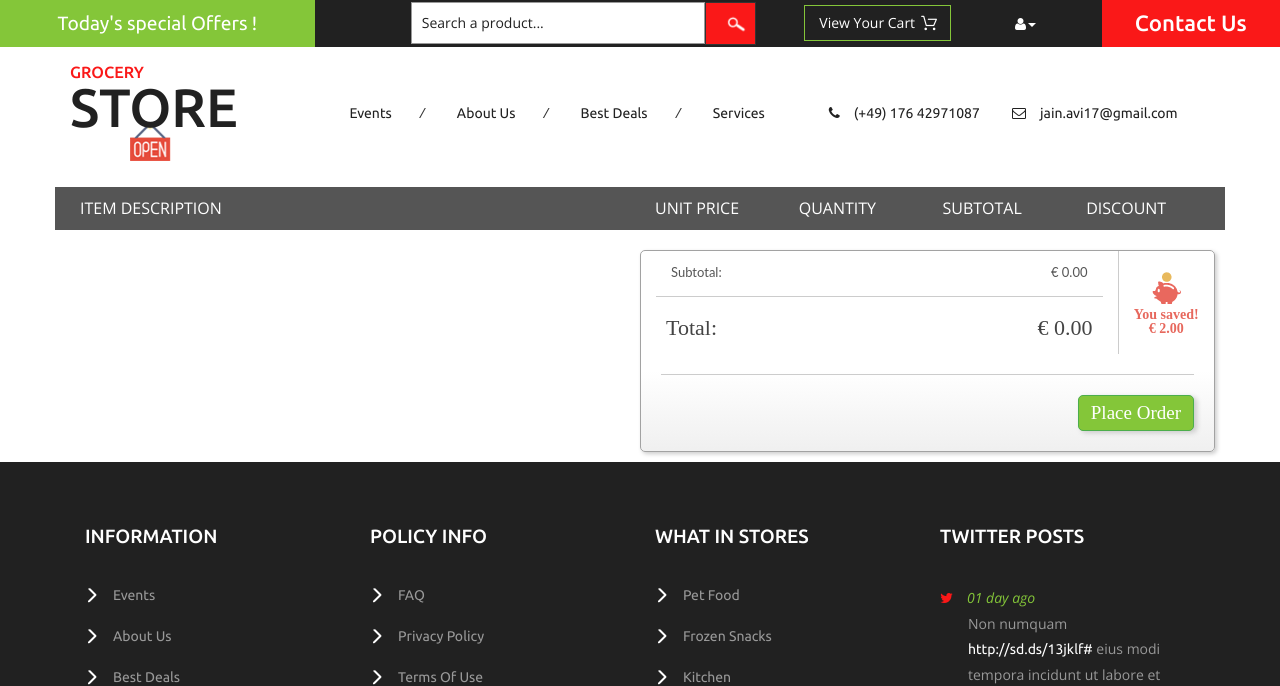
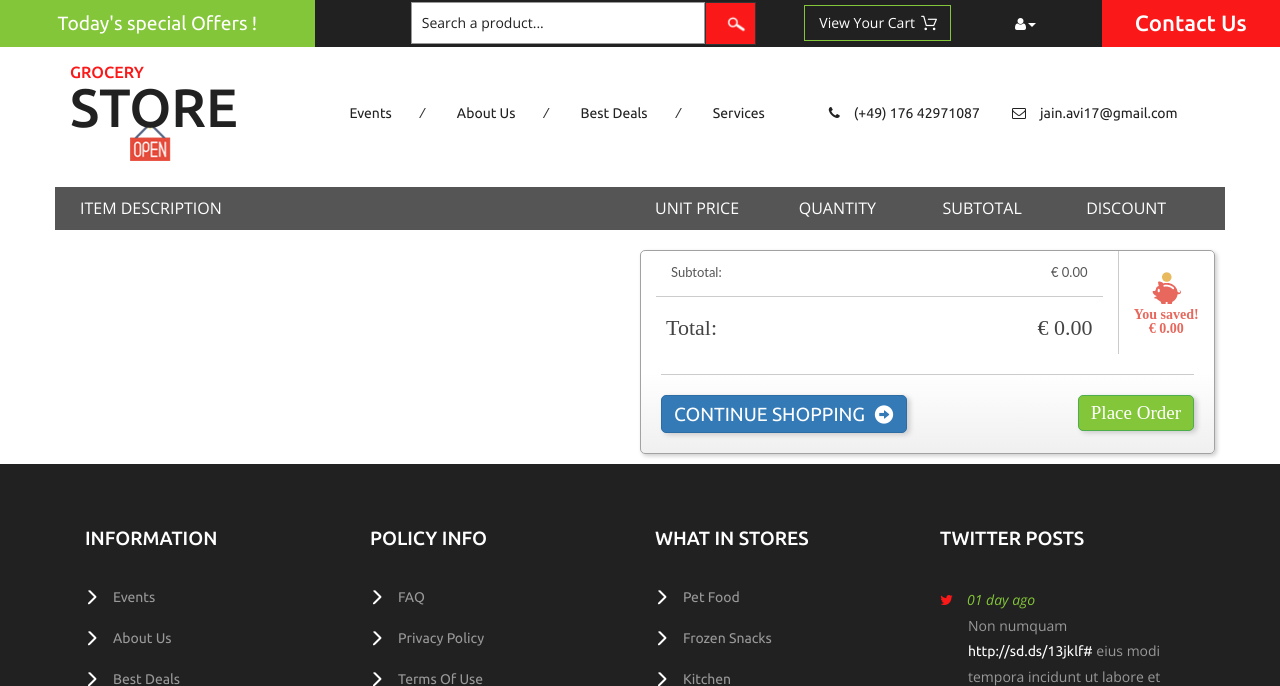
Before and after one commit to jainavi-zz/groceryapp, a Django app: page /checkout in a window 1280 px wide. Shown: the top 686 px of the page. Run offline with Django 3.2, Linux system fonts and the light colour scheme; some libraries are stand-ins or nearby versions.

Commit message:
code refactorization

```diff
--- a/assets/css/checkout.css
+++ b/assets/css/checkout.css
@@ -76,3 +76,16 @@
     border-radius: 5px;
     box-shadow: 3px 2px 5px #ccc;
 }
+
+.row-place-order a {
+    font: 400 19px Roboto Slab,serif;
+    border-radius: 5px;
+    box-shadow: 3px 2px 5px #ccc;
+    text-transform: uppercase;
+}
+
+.row-place-order a > span {
+    top: 3px;
+    left: 5px;
+    padding-right: 5px;
+}
--- a/assets/js/checkout.js
+++ b/assets/js/checkout.js
@@ -7,19 +7,23 @@
 
 	var cartTableHTML = '';
 	var subTotal = 0.00;
+	var totalDiscount = 0.00;
 	var currency = '€';
 
 	if (cart && cart.length) {
 		$.each(cart, function(idx, item) {
 			cartTableHTML += getCartTableHTML(item);
 			subTotal += (item.price - item.discount) * item.qty;
+			totalDiscount += item.discount * item.qty;
 		});
 	}
 
 	$('.row-cart').html(cartTableHTML);
 	$('#order-subtotal').html(currency + ' ' + parseFloat(subTotal).toFixed(2));
 	$('#order-total').html(currency + ' ' + parseFloat(subTotal).toFixed(2));
+	$('#total-discount').html(currency + ' ' + parseFloat(totalDiscount).toFixed(2));
 	$('#order-subtotal').data('subtotal', subTotal);
+	$('#total-discount').data('totaldiscount', totalDiscount);
 }
 
 function getCartTableHTML(item) {
@@ -76,6 +80,7 @@
     if (!isNaN(currentVal)) {
     	var cart = JSON.parse(localStorage.getItem('cart'));
     	var subTotal = parseFloat($("#order-subtotal").data('subtotal'));
+		var totalDiscount = parseFloat($("#total-discount").data('totaldiscount'));
 
         if(type == 'minus') {
 
@@ -85,11 +90,14 @@
 					if (item.item_id == item_id) {
 						item.qty = +item.qty - 1;
 						subTotal -= (item.price - item.discount);
+						totalDiscount -= item.discount;
 						$(itemSubTotalEl).html(item.currency + ' ' + parseFloat((item.price - item.discount) * item.qty).toFixed(2));
 						$(itemDiscountEl).html(item.currency + ' ' + parseFloat(item.discount * item.qty).toFixed(2));
 						$("#order-subtotal").html(item.currency + ' ' + parseFloat(subTotal).toFixed(2));
 						$("#order-total").html(item.currency + ' ' + parseFloat(subTotal).toFixed(2));
+						$('#total-discount').html(item.currency + ' ' + parseFloat(totalDiscount).toFixed(2));
 						$("#order-subtotal").data('subtotal', subTotal);
+						$('#total-discount').data('totaldiscount', totalDiscount);
 						return false;
 					}
 				});
@@ -106,11 +114,14 @@
 					if (item.item_id == item_id) {
 						item.qty = +item.qty + 1;
 						subTotal += (item.price - item.discount);
+						totalDiscount += +item.discount;
 						$(itemSubTotalEl).html(item.currency + ' ' + parseFloat((item.price - item.discount) * item.qty).toFixed(2));
 						$(itemDiscountEl).html(item.currency + ' ' + parseFloat(item.discount * item.qty).toFixed(2));
 						$("#order-subtotal").html(item.currency + ' ' + parseFloat(subTotal).toFixed(2));
 						$("#order-total").html(item.currency + ' ' + parseFloat(subTotal).toFixed(2));
+						$('#total-discount').html(item.currency + ' ' + parseFloat(totalDiscount).toFixed(2));
 						$("#order-subtotal").data('subtotal', subTotal);
+						$('#total-discount').data('totaldiscount', totalDiscount);
 						return false;
 					}
 				});
--- a/templates/checkout.html
+++ b/templates/checkout.html
@@ -102,19 +102,22 @@
 									<b>Total:</b>
 								</div>
 								<div class="col-md-6 taR">
-									<b id="order-total">€ 25.00</b>
+									<b id="order-total"></b>
 								</div>
 							</div>
 						</div>
 						<div class="col-md-2 col-total-discount">
 							<span>You saved!</span>
-							<span>€ 2.00</span>
+							<span id="total-discount"></span>
 						</div>
 					</div>
 					<div class="row row-place-order">
 						<hr>
+						<a href="/" class="btn btn-primary pull-left">
+							Continue Shopping
+							<span class="glyphicon glyphicon-circle-arrow-right" aria-hidden="true"></span>
+						</a>
 						<button class="btn btn-success pull-right grocery-green">Place Order</button>
-						<span class="icon icon-navigating-right"></span>
 					</div>
 				</div>
 			</div>
--- a/templates/login.html
+++ b/templates/login.html
@@ -14,11 +14,12 @@
 		<!-- //for-mobile-apps -->
 		<link href="{% static 'css/bootstrap.css' %}" rel="stylesheet" type="text/css" media="all" />
 		<link href="{% static 'css/style.css' %}" rel="stylesheet" type="text/css" media="all" />
+		<link href="{% static 'css/cart.css' %}" rel="stylesheet" type="text/css" media="all" />
 		<!-- font-awesome icons -->
 		<link href="{% static 'css/font-awesome.css' %}" rel="stylesheet" type="text/css" media="all" />
 		<!-- //font-awesome icons -->
 		<!-- js -->
-		<script src="{% static 'js/jquery-1.11.1.min.js' %}"></script>
+		<script src="{% static 'js/third_party/jquery-1.11.1.min.js' %}"></script>
 		<!-- //js -->
 		<link href='//fonts.googleapis.com/css?family=Ubuntu:400,300,300italic,400italic,500,500italic,700,700italic' rel='stylesheet' type='text/css'>
 		<link href='//fonts.googleapis.com/css?family=Open+Sans:400,300,300italic,400italic,600,600italic,700,700italic,800,800italic' rel='stylesheet' type='text/css'>
@@ -163,6 +164,7 @@
 		{% include "footer.html" %}
 		<!-- //footer -->
 		<!-- custom JS-->
+		<script src="{% static 'js/cart.js' %}"></script>
 		<script src="{% static 'js/login.js' %}"></script>
 		<!-- //custom JS-->
 	</body>
```
